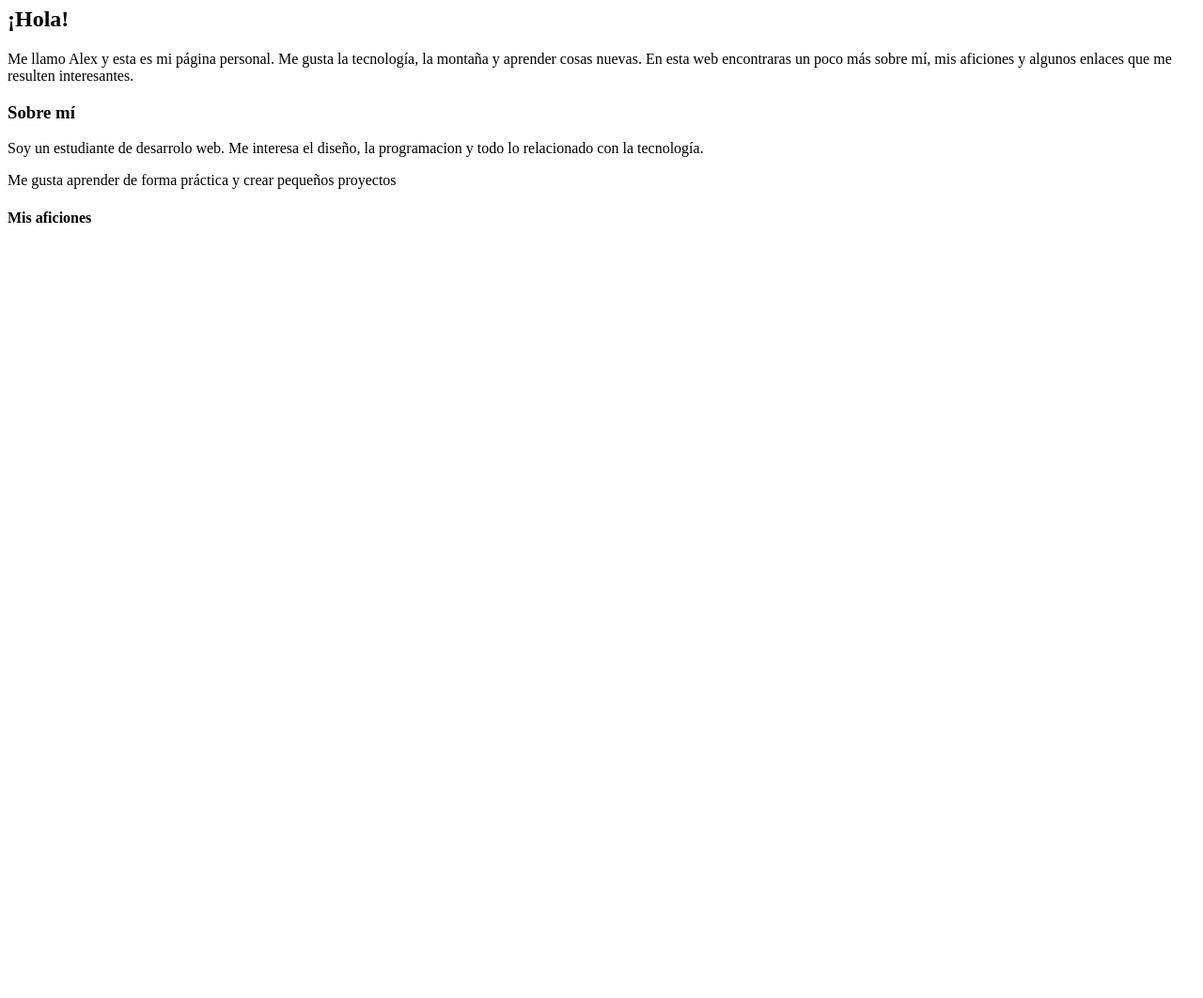
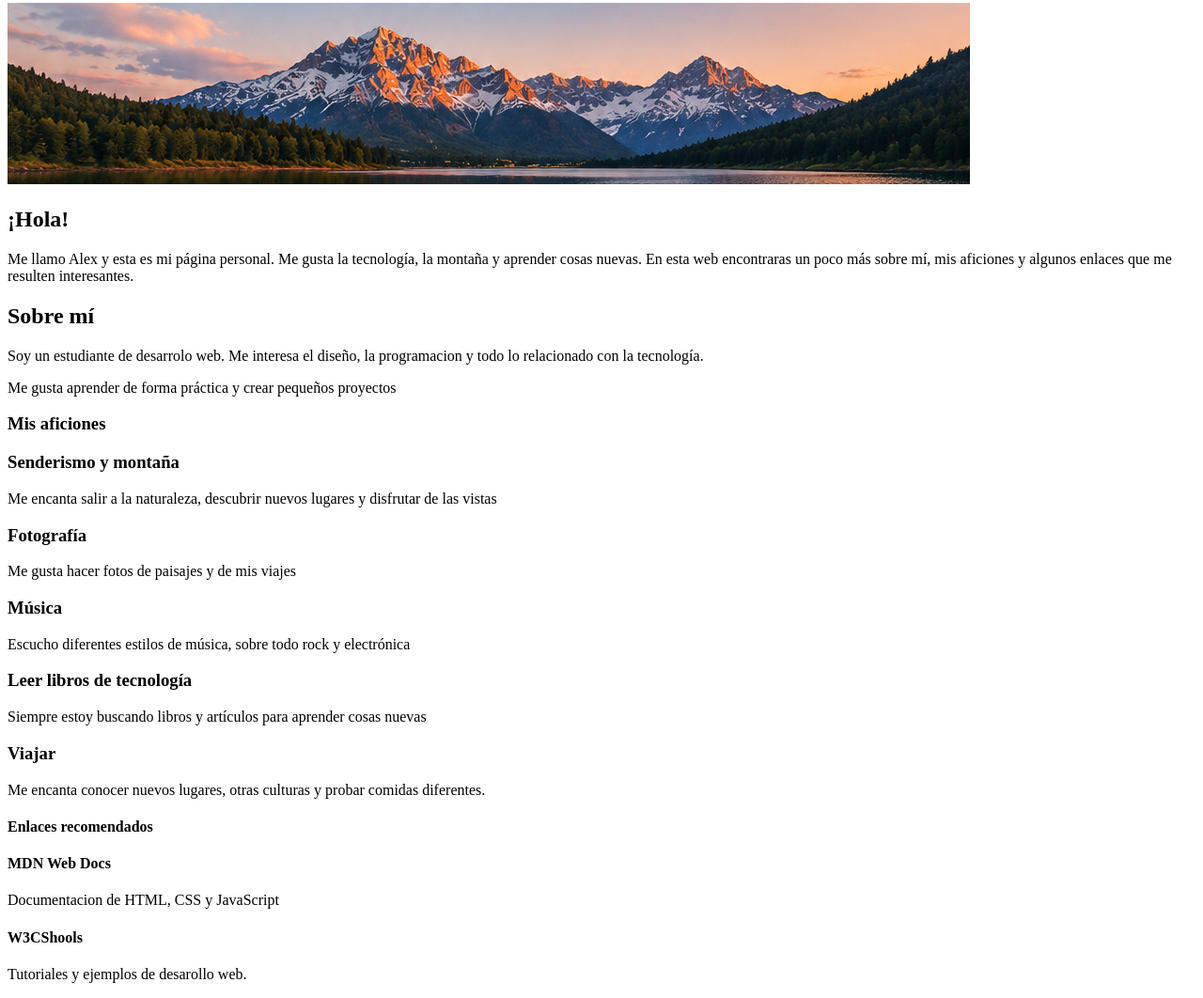
Before and after one commit to tiburciov1234-collab/session2-css, a plain HTML site: page index.html in a window 1280 px wide. Shown: the part 241-1303 px from the top of the page at 94% size. Before the commit the page ends 800 px from the top, so only its background shows below. Drawn offline with Linux system fonts and the light colour scheme.

Commit message:
Segundo Commit

```diff
--- a/index.html
+++ b/index.html
@@ -6,29 +6,69 @@
     <title>Document</title>
     <link rel="stylesheet" href="style.css">
 </head>
+<body>
 <main>
-<body>
     <section>
     <header><h1>Mi página personal.</h1></header>
         <p><sub>Aprender, crear y disfrutar</sub></p>
         <button>Inicio</button>
-        <menu>
+        <nav>
            <p>Sobre Mi</p>
            <p>Mis Aficiones</p>
            <p>Enlaces recomendados</p>
-        </menu>
+        </nav>
+        <img src="img/muntanya-practica-css.jpg" alt="imagen de montaña">
         </section>
 <section>
         <h2>¡Hola!</h2>
              <p>Me llamo Alex y esta es mi página personal. Me gusta la tecnología, la montaña y aprender cosas nuevas. En esta web encontraras un poco más sobre mí, mis aficiones y algunos enlaces que me resulten interesantes.</p>
 </section>
     <section>
-        <h3>Sobre mí</h3>
+        <h2>Sobre mí</h2>
     <p>Soy un estudiante de desarrolo web. Me interesa el diseño, la programacion y todo lo relacionado con la tecnología.</p>
-<p>Me gusta aprender de forma práctica y crear pequeños proyectos</p>
+        <p>Me gusta aprender de forma práctica y crear pequeños proyectos</p>
 </section>
 <section>
-    <h4>Mis aficiones</h4>
+   <div>
+        <h3>Mis aficiones</h3>
+    <div>
+        <h3>Senderismo y montaña</h3>
+        <p>Me encanta salir a la naturaleza, descubrir nuevos lugares y disfrutar de las vistas</p>
+    </div>
+<div>
+    <h3>Fotografía</h3>
+    <p>Me gusta hacer fotos de paisajes y de mis viajes</p>
+</div>
+
+<div>
+    <h3>Música</h3>
+        <p>Escucho diferentes estilos de música, sobre todo rock y electrónica</p>
+</div>
+
+<div>
+    <h3>Leer libros de tecnología</h3>
+        <p>Siempre estoy buscando libros y artículos para aprender cosas nuevas</p>
+</div>
+
+<div>
+    <h3>Viajar</h3>
+        <p>Me encanta conocer nuevos lugares, otras culturas y probar comidas diferentes.</p>
+</div>
+
+<div>
+    <h4>Enlaces recomendados</h4>
+<div>   <h4>MDN Web Docs</h4>   </div>
+    <p>Documentacion de HTML, CSS y JavaScript</p>
+<div>
+    <h4>W3CShools</h4>
+        <p>Tutoriales y ejemplos de desarollo web.</p>
+</div>
+
+<div></div>
+
+
+
+</div>
 
 
 
```
